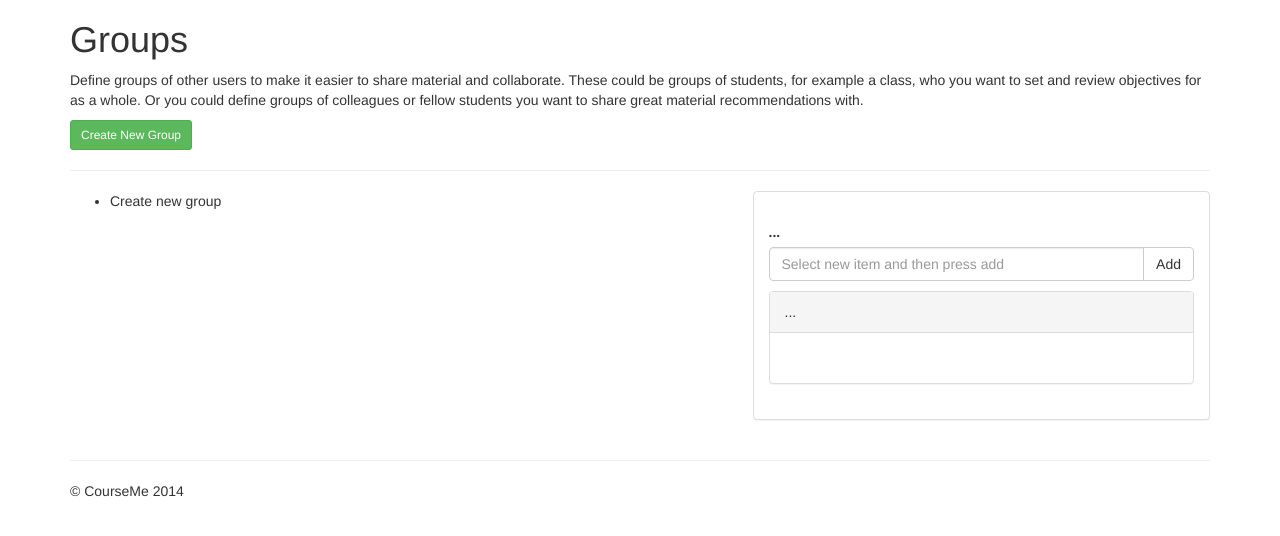
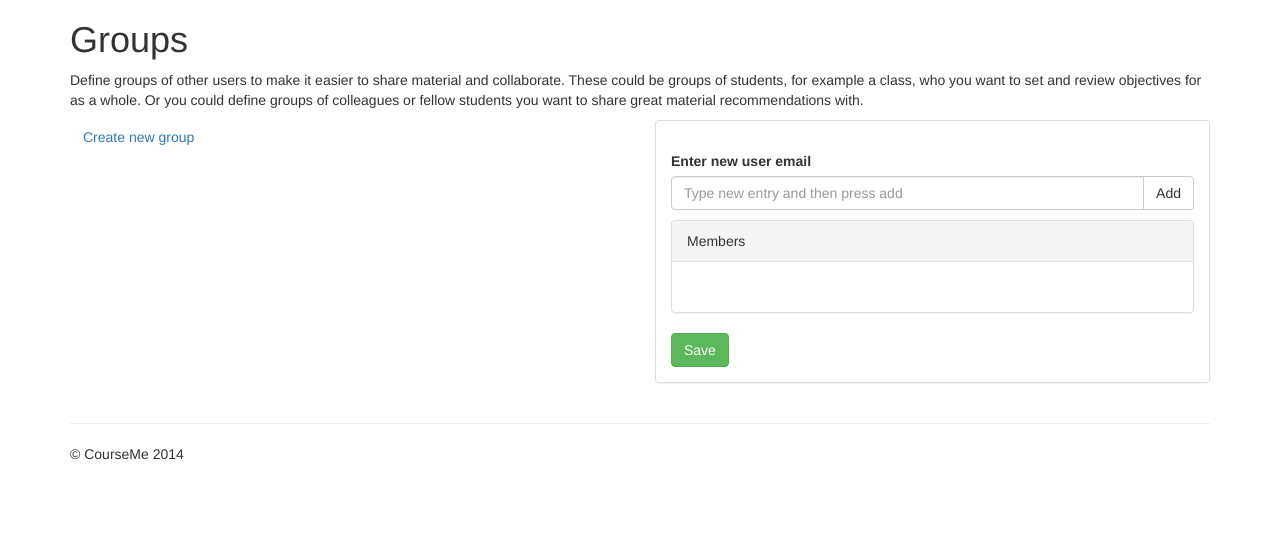
Before and after one commit to Dan-Gelderd/CourseMe, a Python web app: template courseme/templates/groups.html in a window 1280 px wide. Shown: the part 52-588 px from the top of the page. Run offline with Jinja, Linux system fonts and the light colour scheme; the template is opened without the code that fills it, so the values that code supplies are empty; some libraries are stand-ins or nearby versions.

Commit message:
Groups coming along
Need to do save and delete

```diff
--- a/courseme/models.py
+++ b/courseme/models.py
@@ -574,6 +574,11 @@ class Group(db.Model):
             db.session.add(message)
             db.session.commit()
 
+    def as_dict(self):
+        result = {}
+        result[name] = self.name
+        result['members'] = [user.name for user in self.members]
+        return result
 
 institution_members = db.Table('institution_members',
     db.Column('institution_id', db.Integer, db.ForeignKey('institution.id')),
--- a/courseme/templates/groups.html
+++ b/courseme/templates/groups.html
@@ -3,31 +3,73 @@
 
 <script type='text/javascript'>
 $(document).ready(function () {
-    $("#create_group").click(function(){
 
-            return false;
+    $('#edit_members_form_group').find('.dynamic-list-new-item-label').text("Enter new user email");
+    $('#edit_members_form_group').find('.dynamic-list-heading').text("Members");
+    //$('#edit_members_form_group').find('.dynamic-list-new-item').setAttribute('placeholder', '')
+
+    $(".edit-group").click(function(){
+        //$("#edit_group_panel").removeClass("hidden")
+        var group_id = this.id.split('_')[0];
+        console.log(group_id);
+        if (group_id == 0) {
+            console.log("clear");
+            $("#edit_group_name").val("")
+            $("#edit_group_form").find(".dynamic-list-new-item").val("");
+            $("#edit_group_form").find(".help-block").text("");
+            $("#edit_group_form").find(".has-error").removeClass("has-error");
+            $("#edit_group_form").find(".dynamic-list-item").remove();
+            $("#delete_group").addClass("hidden")
+        }
+        else {
+            $.getJSON(
+                flask_util.url_for('group_get', {id: group_id }),
+                function(json) {
+                    console.log(json);        //DJG - test returned data
+                    if(json.error!=undefined) {
+                        location.reload(true)
+                    }
+                    else {
+                        $("#edit_group_name").val(json.name)
+                        $("#edit_group_form").find(".dynamic-list-new-item").val("");
+                        $("#edit_group_form").find(".help-block").text("");
+                        $("#edit_group_form").find(".has-error").removeClass("has-error");
+                        $("#delete_group").removeClass("hidden")
+                        dynamicList_addList(json.members, $("#edit_group_form"));
+                    }
+                }
+            );
+        }
     });
+
+    $("#save_group").click(function(){
+        event.preventDefault();
+        console.log('save')
+    });
+
+    $("#delete_group").click(function(){
+        event.preventDefault();
+        console.log('delete')
+    });
+
 });
 </script>
 
 <h1>Groups</h1>
 <p>Define groups of other users to make it easier to share material and collaborate. These could be groups of students, for example a class, who you want to set and review objectives for as a whole. Or you could define groups of colleagues or fellow students you want to share great material recommendations with.</p>
 
-<button class="btn btn-default btn-sm btn-success" id="create_group">Create New Group</button>
-
-<hr/>
 
 <div class="row">
-    <div class="col-md-7">
-        <ul>
-            <li>Create new group</li>
+    <div class="col-md-6">
+        <ul class="list-unstyled">
+            <li><button id="0_group" type="button" class="btn btn-link edit-group">Create new group</button></li>
             {% for group in g.user.groups_created %}
-            <li>{{group.name}}</li>
+            <li><button id={{group.id ~ "_group"}} type="button" class="btn btn-link edit-group">{{group.name}}</button></li>
             {% endfor %}
         </ul>
     </div>
-    <div class="col-md-5">
-        <div class="panel panel-default">
+    <div class="col-md-6">
+        <div id="edit_group_panel" class="panel panel-default">
             <div class="panel-body">
                 <form class="form" action="" method="POST" id="edit_group_form">
                     {{ form.hidden_tag() }}
@@ -37,16 +79,14 @@ $(document).ready(function () {
                         {{ form.edit_group_name}}
                         <p class="help-block" id="error_edit_group_name"></p>
                     </div>
-                    <div class="form-group" id="edit_group_members_form_group">
-                        {{ form.edit_group_members.label }}
-                        {{ form.edit_group_members }}
-                        <p class="help-block" id="error_edit_group_members"></p>
-                    </div>
                     <div class="dynamic-list-container" id="edit_members_form_group">
                         {% with dynamic_list_select=form.edit_group_members %}
                         {% include "subplates/dynamic-list.html" %}
                         {% endwith %}
                     </div>
+
+                    <button id="save_group" class="btn btn-success" type="submit">Save</button>
+                    <button id="delete_group" class="btn btn-danger hidden" type="cancel">Delete</button>
                 </form>
             </div>
         </div>
--- a/courseme/templates/subplates/dynamic-list.html
+++ b/courseme/templates/subplates/dynamic-list.html
@@ -1,7 +1,7 @@
 <div class="form-group ui-front dynamic-list-form">
     <label class="dynamic-list-new-item-label">...</label>
     <div class="input-group">
-        <input type="text" class="form-control dynamic-list-new-item" placeholder="Select new item and then press add">
+        <input type="text" class="form-control dynamic-list-new-item" placeholder="Type new entry and then press add">
         <span class="input-group-btn">
             <button class="btn btn-default dynamic-list-add" type="button">Add</button>
         </span>
```
Also changed, not shown: courseme/views.py (+44 -1 lines).
